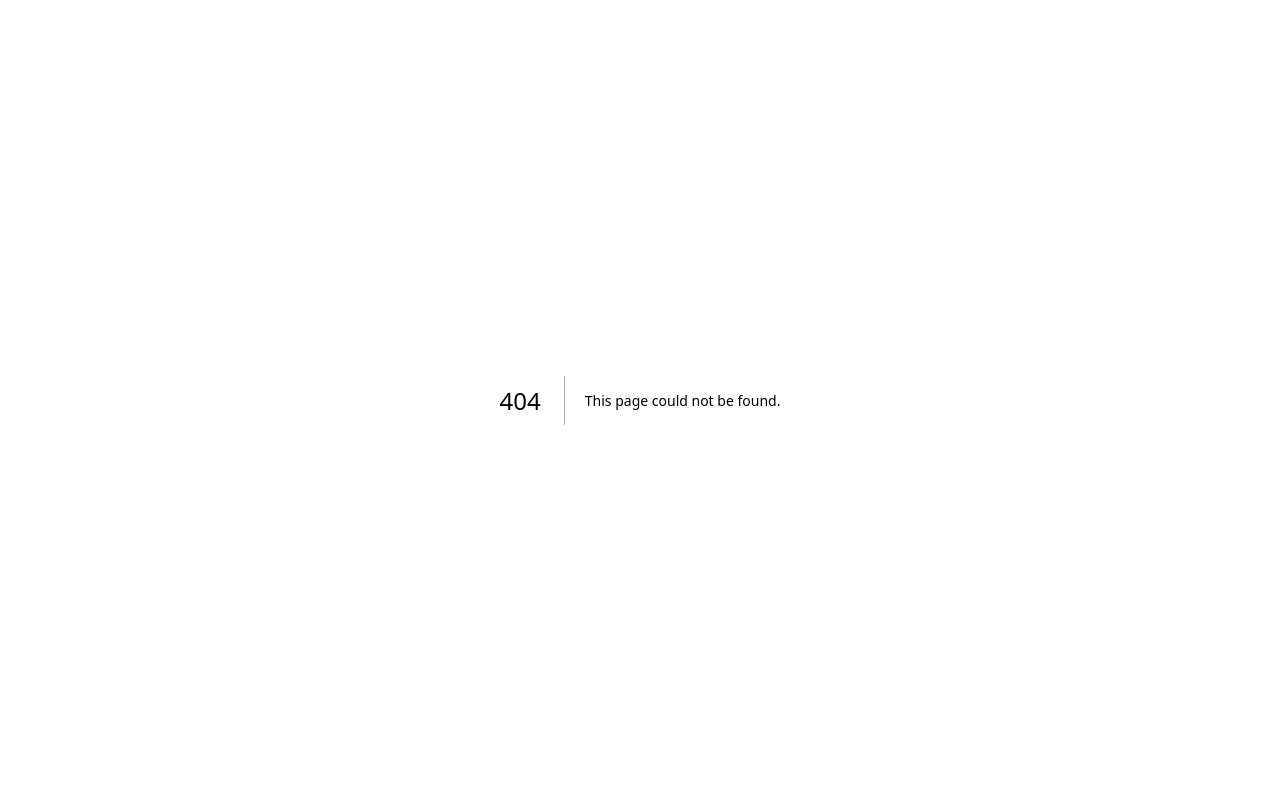
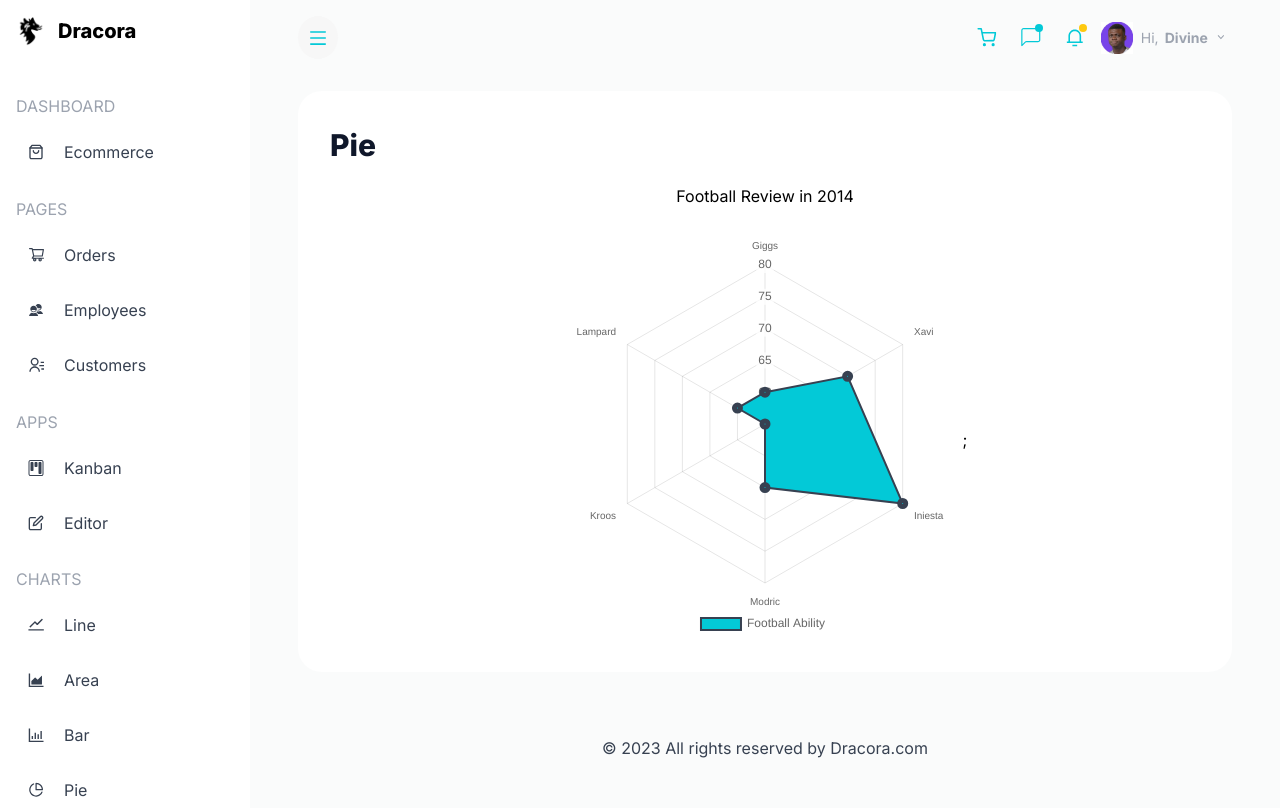
Before and after one commit to Heisdalu/Dracora, a Next.js app: page /radar in a window 1280 px wide. Before the commit this address had no page. Built offline with nearby package versions, Linux system fonts and the light colour scheme.

Commit message:
add radar page

```diff
--- a/src/constants/Modal.tsx
+++ b/src/constants/Modal.tsx
@@ -32,7 +32,7 @@ export const charts = [
   { icon: <BarIcon />, name: "bar" },
   { icon: <PieIcon />, name: "pie" },
   { icon: <BubbleIcon />, name: "bubble" },
-  { icon: <ScatterIcon />, name: "scatter" },
+  { icon: <ScatterIcon />, name: "radar" },
 ];
 
 export enum DataConstant {
--- /dev/null
+++ b/src/pages/radar/index.tsx
@@ -0,0 +1,66 @@
+import React, { FC } from "react";
+import HomePageContainer from "@/components/HomePage/HomePageContainer";
+import {
+  Chart as ChartJS,
+  RadialLinearScale,
+  PointElement,
+  LineElement,
+  Filler,
+  Tooltip,
+  Legend,
+} from "chart.js";
+
+import { Radar } from "react-chartjs-2";
+
+ChartJS.register(
+  RadialLinearScale,
+  PointElement,
+  LineElement,
+  Filler,
+  Tooltip,
+  Legend
+);
+
+const RadarChart = () => {
+  const data = {
+    labels: ["Giggs", "Xavi", "Iniesta", "Modric", "Kroos", "Lampard"],
+    datasets: [
+      {
+        label: "Football Ability",
+        data: [60, 70, 80, 65, 55, 60],
+        backgroundColor: "#03C9D7",
+        borderColor: "#374151",
+        borderWidth: 2,
+        pointBorderWidth: 5,
+      },
+    ],
+  };
+
+  const options = {
+    responsive: true,
+    plugins: {
+      legend: {
+        position: "bottom" as const,
+      },
+    },
+    interaction: {
+      intersect: false,
+    },
+  };
+  return (
+    <div>
+      <HomePageContainer>
+        <div className="h-[100vh] lg:h-[auto]">
+          <div className="rounded-[24px] bg-white p-1 md:p-2">
+            <h1 className="text-otherHeader text-30px font-[800]">Pie</h1>
+            <p className="mt-1 text-center">Football Review in 2014</p>
+            <div className="centerPos mt-2 md:max-w-[400px] mx-auto">
+              <Radar data={data} options={options} />;
+            </div>
+          </div>
+        </div>
+      </HomePageContainer>
+    </div>
+  );
+};
+export default RadarChart;
```
